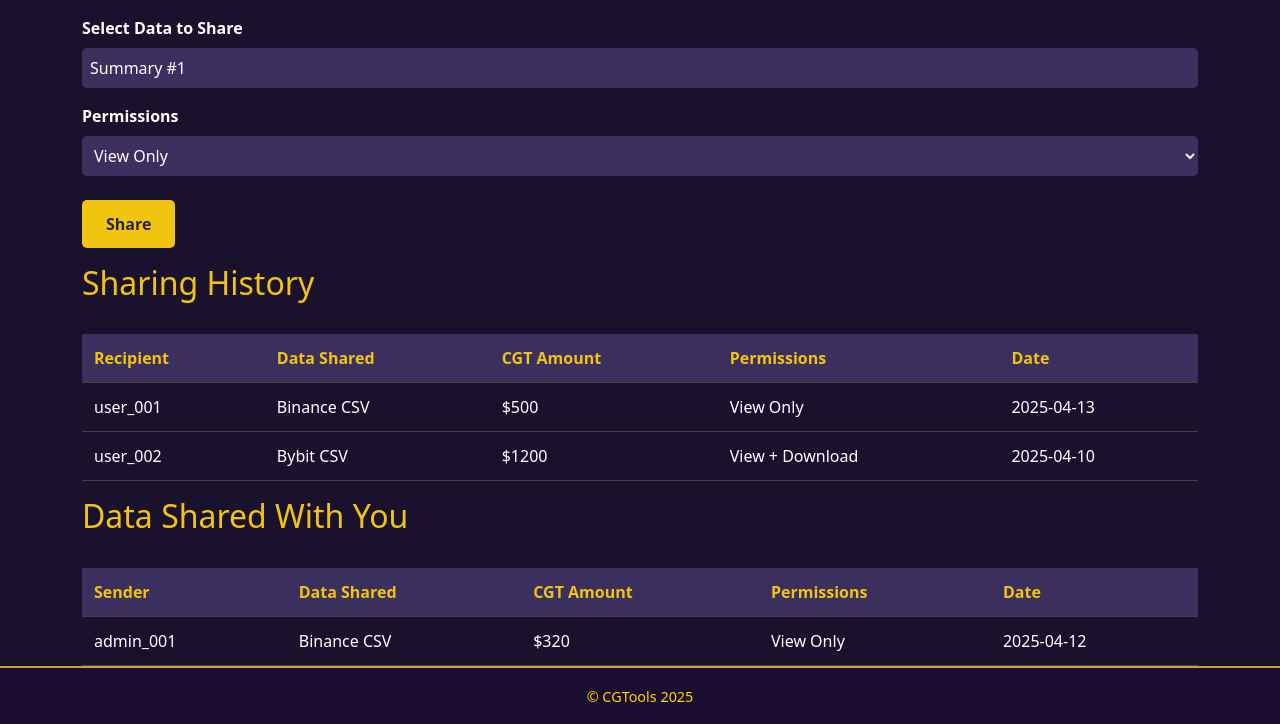
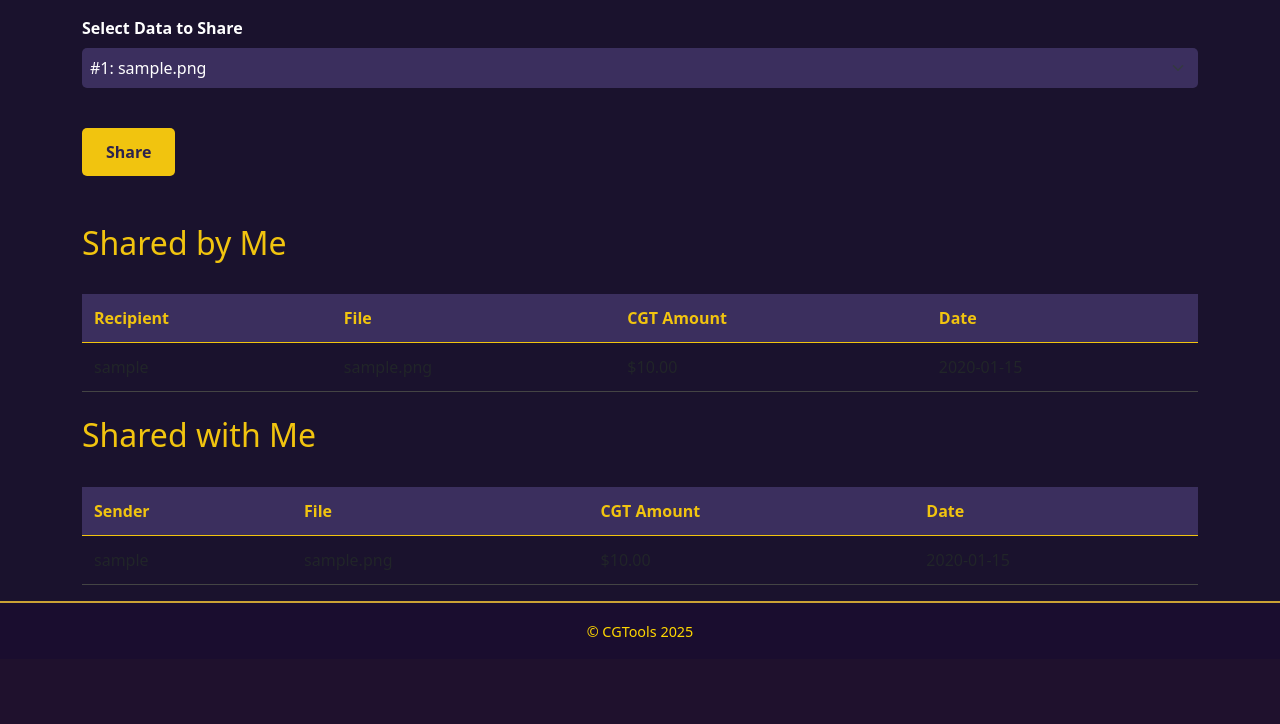
Before and after one commit to cgtools-io/AWD_Project_55, a Flask app: page /share in a window 1280 px wide. Shown: the part 258-982 px from the top of the page. After the commit the page ends 895 px from the top, so only its background shows below. Run offline with Flask 3, Linux system fonts and the light colour scheme; a user stored in the database is signed in; tables that the repository leaves empty hold one stand-in row (values such as "Sample post"); some libraries are stand-ins or nearby versions.

Commit message:
fixing file-sharing WIP

```diff
--- a/app/models.py
+++ b/app/models.py
@@ -92,3 +92,7 @@
         default=datetime.now(),
         nullable=False
     )
+
+    summary    = db.relationship('Summary', backref='shared_entries')
+    from_user  = db.relationship('User',    foreign_keys=[from_user_id])
+    to_user    = db.relationship('User',    foreign_keys=[to_user_id])
--- a/app/routes/user.py
+++ b/app/routes/user.py
@@ -11,7 +11,7 @@
 import app.constants as msg
 from app.extensions import db
 from app.forms.user_forms import SignupForm, LoginForm
-from app.models import User, Admin, Summary
+from app.models import User, Admin, Summary, SharedSummary
 from app.forms.file_upload_form import FileUploadForm
 from app.forms.share_form import ShareForm
 from werkzeug.utils import secure_filename
@@ -168,39 +168,53 @@
 def visual():
     return render_template('user/visual.html')
 
-@user.route('/share', methods=['GET'])
+@user.route('/share', methods=['GET', 'POST'])
 @login_required
 def share():
     form = ShareForm()
-    # TODO: adjust the format, broke it down to help me with SQLAlchemy
-    # Quesy the DB for all Summaries *current user* owns
-    summaries = (
-        Summary
-        .query
-        .filter(User.id == current_user.id)
-        .all()
+
+    # 1) only pull summaries that *I* own
+    my_summaries = Summary.query.filter_by(user_id=current_user.id).all()
+
+    # 2) all other users
+    other_users = User.query.filter(User.id != current_user.id).all()
+
+    form.summary_id.choices   = [(s.id, f"#{s.id}: {s.filename}") for s in my_summaries]
+    form.recipient_id.choices = [(u.id, u.username)         for u in other_users]
+
+    if form.validate_on_submit():
+
+        # 3) duplicate‐share guard
+        exists = SharedSummary.query.filter_by(
+            summary_id   = form.summary_id.data,
+            from_user_id = current_user.id,
+            to_user_id   = form.recipient_id.data
+        ).first()
+
+        if exists:
+            flash("You've already shared this summary with that user.", "warning")
+            return redirect(url_for('user.share'))
+
+        share = SharedSummary(
+            summary_id   = form.summary_id.data,
+            from_user_id = current_user.id,
+            to_user_id   = form.recipient_id.data
+        )
+        db.session.add(share)
+        db.session.commit()
+        flash("Summary successfully shared!", "success")
+        return redirect(url_for('user.share'))
+
+    # 4) history
+    shared_by_me   = SharedSummary.query.filter_by(from_user_id=current_user.id).all()
+    shared_with_me = SharedSummary.query.filter_by(to_user_id=current_user.id).all()
+
+    return render_template(
+        'user/share_data.html',
+        form            = form,
+        shared_by_me    = shared_by_me,
+        shared_with_me  = shared_with_me
     )
-
-    # Then query the dB for *other* users that might share with
-    users = (
-        User
-        .query
-        .filter(User.id!=current_user.id)
-        .all()
-    )
-
-    # Turn those two Python lists into the dropdown choices
-    # Each choice is a (value, label) tuple
-    form.summary_id.choices   = [(s.id, f"Summary #{s.id}") for s in summaries]
-    form.recipient_id.choices = [(u.id, u.username) for u in users]
-
-    # Return the template, passing the form + any existing shared records
-    return render_template('user/share_data.html', form=form)
-
-@user.errorhandler(CSRFError)
-def handle_csrf_error(e):
-    flash(msg.CSRF_FAILED, 'danger')
-    return redirect(request.url or url_for('index'))
 
 @user.route("/file_upload/process/<filename>", methods=["POST"])
 @user.route("/file_upload/process/", methods=["POST"])
--- a/app/templates/user/share_data.html
+++ b/app/templates/user/share_data.html
@@ -1,6 +1,6 @@
 {% extends "base.html" %}
 
-{% block title %}Share Data - CGTools{% endblock %}
+{% block title %}Share Data – CGTools{% endblock %}
 
 {% block content %}
 <main class="container share-data-page">
@@ -11,84 +11,70 @@
     {{ form.hidden_tag() }}
 
     <div class="mb-3">
-      {{ form.recipient_id.label(class="form-label") }} {{
-      form.recipient_id(class="form-select") }}
+      {{ form.recipient_id.label(class="form-label") }}
+      {{ form.recipient_id(class="form-select") }}
     </div>
 
     <div class="mb-3">
       {{ form.summary_id.label(class="form-label") }}
       {{ form.summary_id(class="form-select") }}
     </div>
-    <!-- <select id="dataset">
-      <option>Binance CSV</option>
-      <option>Bybit CSV</option>
-    </select> -->
-
-    <label for="permissions">Permissions</label>
-    <select id="permissions">
-      <option>View Only</option>
-      <option>View + Download</option>
-    </select>
 
     <button type="submit" class="btn btn-primary">
       {{ form.submit.label.text }}
     </button>
   </form>
 
-  <section class="history">
-    <h2>Sharing History</h2>
-    <table>
+  <section class="history mt-5">
+    <h2>Shared by Me</h2>
+    <table class="table">
       <thead>
         <tr>
           <th>Recipient</th>
-          <th>Data Shared</th>
+          <th>File</th>
           <th>CGT Amount</th>
-          <th>Permissions</th>
           <th>Date</th>
         </tr>
       </thead>
       <tbody>
+        {% for share in shared_by_me %}
         <tr>
-          <td>user_001</td>
-          <td>Binance CSV</td>
-          <td>$500</td>
-          <td>View Only</td>
-          <td>2025-04-13</td>
+          <td>{{ share.to_user.username }}</td>
+          <td>{{ share.summary.filename }}</td>
+          <td>${{ '%.2f' % share.summary.total_cgt }}</td>
+          <td>{{ share.timestamp.strftime('%Y-%m-%d') }}</td>
         </tr>
-        <tr>
-          <td>user_002</td>
-          <td>Bybit CSV</td>
-          <td>$1200</td>
-          <td>View + Download</td>
-          <td>2025-04-10</td>
-        </tr>
+        {% else %}
+        <tr><td colspan="4"><em>No summaries shared yet.</em></td></tr>
+        {% endfor %}
       </tbody>
     </table>
   </section>
 
-  <section class="history">
-    <h2>Data Shared With You</h2>
-    <table>
+  <section class="history mt-4">
+    <h2>Shared with Me</h2>
+    <table class="table">
       <thead>
         <tr>
           <th>Sender</th>
-          <th>Data Shared</th>
+          <th>File</th>
           <th>CGT Amount</th>
-          <th>Permissions</th>
           <th>Date</th>
         </tr>
       </thead>
       <tbody>
+        {% for share in shared_with_me %}
         <tr>
-          <td>admin_001</td>
-          <td>Binance CSV</td>
-          <td>$320</td>
-          <td>View Only</td>
-          <td>2025-04-12</td>
+          <td>{{ share.from_user.username }}</td>
+          <td>{{ share.summary.filename }}</td>
+          <td>${{ '%.2f' % share.summary.total_cgt }}</td>
+          <td>{{ share.timestamp.strftime('%Y-%m-%d') }}</td>
         </tr>
+        {% else %}
+        <tr><td colspan="4"><em>No one has shared with you yet.</em></td></tr>
+        {% endfor %}
       </tbody>
     </table>
   </section>
 </main>
-
 {% endblock %}
```
